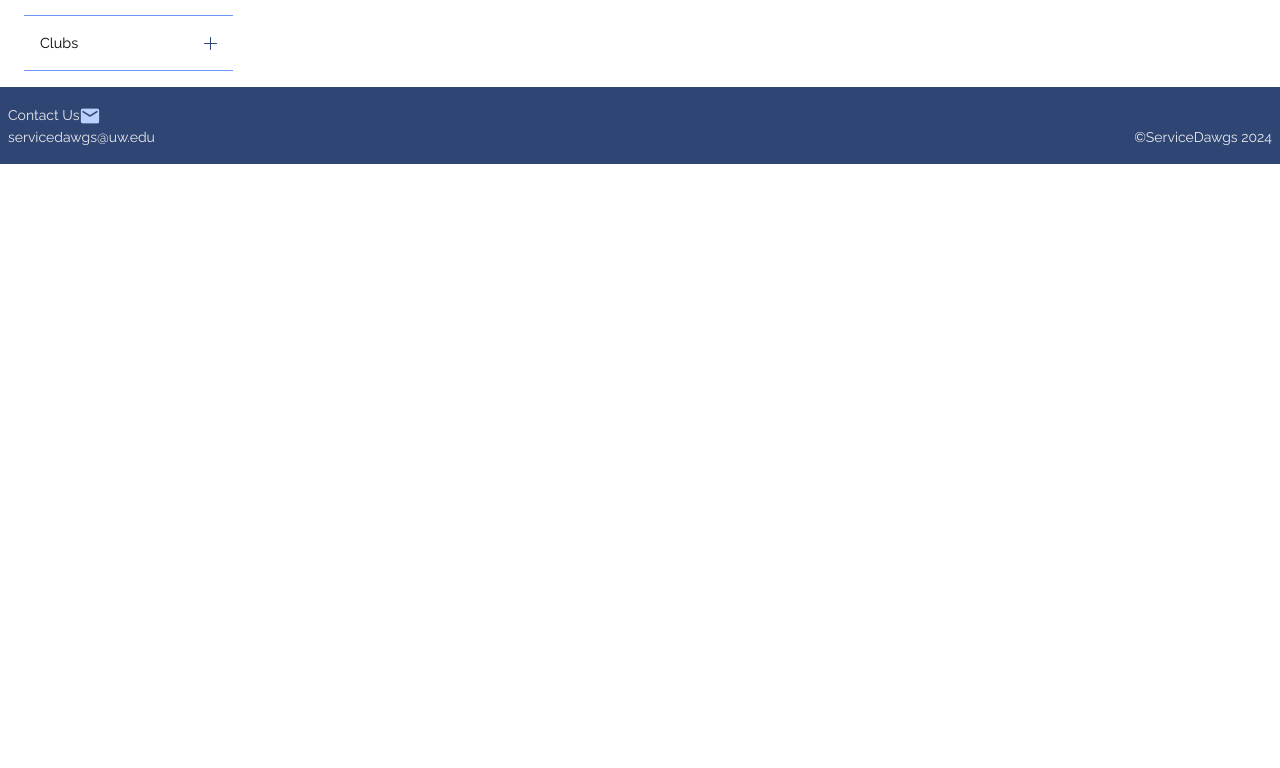
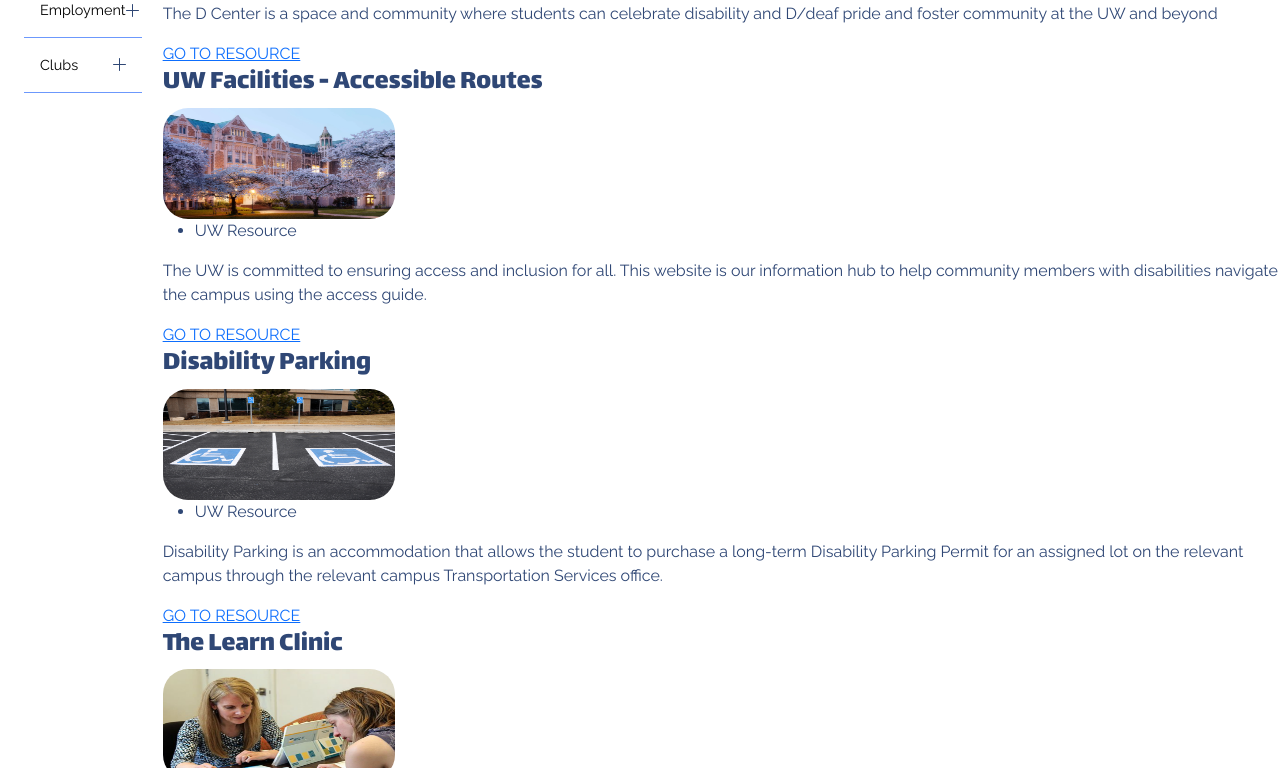
Before and after one commit to madiwake/INFO490-491-Capstone, a React app: page /resources in a window 1280 px wide. Shown: the part 637-1405 px from the top of the page. Before the commit the page ends 801 px from the top, so only its background shows below. Built offline with nearby package versions, Linux system fonts and the light colour scheme.

Commit message:
working on resource page, various changes

```diff
--- a/src/components/Footer.js
+++ b/src/components/Footer.js
@@ -13,7 +13,7 @@ export default function Footer(){
                 <small>
                     servicedawgs@uw.edu
                 </small>
-                <small>
+                <small className="copyright">
                     ©ServiceDawgs 2024
                 </small>
             </div>
--- a/src/components/ResourcePage.js
+++ b/src/components/ResourcePage.js
@@ -45,13 +45,32 @@ function FilterBar() {
 };
 
 function Resources(props) {
-    console.log(props.resourceType)
+    const resourceData = props.resourceData;
+    const resourceCards = resourceData.map((resource) => {
+        const tags = resource.tags.map((tag) => {
+            return (
+                <li key={tag} className={`${resource.tag} resource-card-tag`}>{tag}</li>
+            )
+        })
+        return (
+            <div key={resource.name} className="resource-card-container">
+                <h3 className="resource-card-name">{resource.name}</h3>
+                <img className="resource-card-img" src={resource.image} alt={resource.alt} />
+                <ul>
+                    {tags}
+                </ul>
+                <p>{resource.description}</p>
+                <a href={resource.link} target="_blank">GO TO RESOURCE</a>
+            </div>
+        )
+    });
     return (
         <div className="resourcePage-content-container">
             <FilterBar />
             <div className="resources">
                 <h2>{props.resourceType}</h2>
-                {props.resourceType}
+                {resourceCards}
+                {/* {props.resourceType} */}
             </div>
         </div>
     )
--- a/src/css/footer.css
+++ b/src/css/footer.css
@@ -9,6 +9,14 @@
 .footer .contact-container {
     padding-top: 1rem;
 }
+.footer .contact-container small {
+    display: flex;
+    align-items: center;
+}
+
+.footer .contact-container img {
+    padding-left: .5rem;
+}
 
 .footer .bottom-row-footer {
     display: flex;
--- a/src/css/resourcePageStyling.css
+++ b/src/css/resourcePageStyling.css
@@ -2,7 +2,6 @@
     display: flex;
     flex-direction: column;
 }
-
 .filterBar {
     padding-left: 1.5rem;
 }
@@ -66,6 +65,12 @@
     margin-left: .5rem;
 }
 
+.resource-card-img {
+    width: 232px;
+    height: 111px;
+    border-radius: 25px;
+}
+
 @media (min-width: 481px) {
     .resourcePage-content-container {
         flex-direction: row;
--- a/src/data/onlineResources.json
+++ b/src/data/onlineResources.json
@@ -5,7 +5,7 @@
         "name":"Better Help",
         "description":"BetterHelp is an online therapy platform that provides accessible mental health services to individuals seeking support for various concerns such as depression, anxiety, relationship issues, etc. Therapy is offered through messaging, live chat, phone calls, and video sessions, allowing users to communicate with licensed therapists at their own pace and convenience.",
         "link":"https://www.betterhelp.com/get-started/?go=true&utm_content=133524759310&utm_source=AdWords&utm_medium=Search_PPC_c&utm_term=betterhelp_b&network=g&placement=&target=&matchtype=b&utm_campaign=15234220559&ad_type=text&adposition=&kwd_id=kwd-299033048821&gad_source=1&gclid=EAIaIQobChMIhef6kcHShAMVRzCtBh2clg5bEAAYASAAEgJJpPD_BwE&not_found=1&gor=start",
-        "tags":["",""]
+        "tags":["Online Resource","Therapy"]
     },
     {
         "image":"img/quartet-health.png",
@@ -13,7 +13,7 @@
         "name":"Quartet Health",
         "description":"Quartet offers personalized care navigation services and connects individuals with mental health providers and resources to improve their overall well-being.",
         "link":"https://www.quartethealth.com/",
-        "tags":["",""]
+        "tags":["Online Resource","Therapy"]
     },
     {
         "image":"img/alma.png",
@@ -21,7 +21,7 @@
         "name":"Alma",
         "description":"Alma is a community of independent mental health care providers. While our team helps you navigate the search process, we don’t prescribe the rest. Each provider at Alma sets their own rates and makes their own decisions about going in-network with major insurance payers.",
         "link":"https://secure.helloalma.com/providers-landing/?utm_campaign=19949052412&utm_source=google&utm_medium=paid&utm_content=654402477788&utm_term=e_alma&adgroupid=144736291581&gclid=EAIaIQobChMI55XcqsHShAMVgR-tBh1y9wTWEAAYASAAEgLgq_D_BwE",
-        "tags":["",""]
+        "tags":["Online Resource","Therapy"]
     },
     {
         "image":"img/meetup.png",
@@ -29,7 +29,7 @@
         "name":"Meetup",
         "description":"Meet other local people interested in neurodiversity and disabilities: share experiences, inspire and encourage each other! Join a neurodiversity and or disability group.",
         "link":"https://www.meetup.com/",
-        "tags":["",""]
+        "tags":["Online Resource"]
     },
     {
         "image":"img/psychology-today.png",
@@ -37,6 +37,6 @@
         "name":"Psychology Today",
         "description":"An online platform that covers a wide range of topics related to psychology, mental health, and well-being. Features articles, blogs, news, and expert insights on various psychological topics, including therapy, relationships, self-improvement, and mental health conditions. Provides directories of therapists, psychiatrists, support groups, and treatment centers to help individuals find mental health resources in the area.",
         "link":"https://www.psychologytoday.com/us/therapists/online-counseling",
-        "tags":["",""]
+        "tags":["Online Resource"]
     }
 ]
--- a/src/data/seattleResources.json
+++ b/src/data/seattleResources.json
@@ -5,7 +5,7 @@
         "name":"Quartet Health",
         "description":"Quartet offers personalized care navigation services and connects individuals with mental health providers and resources to improve their overall well-being.",
         "link":"https://www.quartethealth.com/",
-        "tags":["",""]
+        "tags":["Seattle Resource", "Therapy"]
     },
     {
         "image":"img/society-for-neurodiversity.png",
@@ -13,7 +13,7 @@
         "name":"Society for Neurodiversity",
         "description":"S4Nd’s peer support groups are run by and for neurodiverse people. The groups offer members mutual support, guidance and the sharing of information. All S4Nd peer support groups are open to anyone who identifies as neurodiverse.",
         "link":"https://www.s4nd.org/",
-        "tags":["",""]
+        "tags":["Seattle Resource"]
     },
     {
         "image":"img/betterhelp.png",
@@ -21,7 +21,7 @@
         "name":"Better Help",
         "description":"BetterHelp is an online therapy platform that provides accessible mental health services to individuals seeking support for various concerns such as depression, anxiety, relationship issues, etc. Therapy is offered through messaging, live chat, phone calls, and video sessions, allowing users to communicate with licensed therapists at their own pace and convenience.",
         "link":"https://www.betterhelp.com/get-started/?go=true&utm_content=133524759310&utm_source=AdWords&utm_medium=Search_PPC_c&utm_term=betterhelp_b&network=g&placement=&target=&matchtype=b&utm_campaign=15234220559&ad_type=text&adposition=&kwd_id=kwd-299033048821&gad_source=1&gclid=EAIaIQobChMIhef6kcHShAMVRzCtBh2clg5bEAAYASAAEgJJpPD_BwE&not_found=1&gor=start",
-        "tags":["",""]
+        "tags":["Seattle Resource","Therapy"]
     },
     {
         "image":"img/meetup.png",
@@ -29,6 +29,6 @@
         "name":"Meetup",
         "description":"Meet other local people interested in neurodiversity and disabilities: share experiences, inspire and encourage each other! Join a neurodiversity and or disability group.",
         "link":"https://www.meetup.com/",
-        "tags":["",""]
+        "tags":["Seattle Resource"]
     }
 ]
--- a/src/data/uwResources.json
+++ b/src/data/uwResources.json
@@ -5,7 +5,7 @@
         "name":"D-Center",
         "description":"The D Center is a space and community where students can celebrate disability and D/deaf pride and foster community at the UW and beyond",
         "link":"https://depts.washington.edu/dcenter/",
-        "tags":["",""]
+        "tags":["UW Resource"]
     },
     {
         "image":"img/accessible-routes.png",
@@ -13,7 +13,7 @@
         "name":"UW Facilities - Accessible Routes",
         "description":"The UW is committed to ensuring access and inclusion for all. This website is our information hub to help community members with disabilities navigate the campus using the access guide.",
         "link":"https://facilities.uw.edu/access-guide",
-        "tags":["",""]
+        "tags":["UW Resource"]
     },
     {
         "image":"img/disability-parking.png",
@@ -21,7 +21,7 @@
         "name":"Disability Parking",
         "description":"Disability Parking is an accommodation that allows the student to purchase a long-term Disability Parking Permit for an assigned lot on the relevant campus through the relevant campus Transportation Services office.",
         "link":"https://depts.washington.edu/uwdrs/current-students/accommodations/disability-parking/",
-        "tags":["",""]
+        "tags":["UW Resource"]
     },
     {
         "image":"img/learn-clinic.png",
@@ -29,7 +29,7 @@
         "name":"The Learn Clinic",
         "description":"The LEARN Clinic is a self-sustained specialty clinic within the University of Washington’s Psychological Services and Training Clinic.",
         "link":"https://psych.uw.edu/community/the-clinic/the-learn-clinic",
-        "tags":["",""]
+        "tags":["UW Resource"]
     },
     {
         "image":"img/drs.png",
@@ -37,7 +37,7 @@
         "name":"DRS - Disability Resource Center",
         "description":"An organization within UW, providing support, accommodations, and resources to individuals with disabilities, ensuring access and inclusion for all students with disabilities.",
         "link":"https://depts.washington.edu/uwdrs/",
-        "tags":["",""]
+        "tags":["UW Resource"]
     },
     {
         "image":"img/disability-studies.png",
@@ -45,7 +45,7 @@
         "name":"Disability Studies UW",
         "description":"Disability Studies is a multi-disciplinary field that investigates, critiques, and enhances Western society’s understandings of disability. ",
         "link":"https://disabilitystudies.washington.edu/",
-        "tags":["",""]
+        "tags":["UW Resource"]
     },
     {
         "image":"img/accommodations.png",
@@ -53,7 +53,7 @@
         "name":"UW Common Accommodations",
         "description":"Common accommodations for UW students to explore on campus.",
         "link":"https://depts.washington.edu/uwdrs/current-students/accommodations/",
-        "tags":["",""]
+        "tags":["UW Resource"]
     },
     {
         "image":"img/pupsupport.png",
@@ -61,7 +61,7 @@
         "name":"PupSupport",
         "description":"Pup Support is a student-led organization with a focus on providing mental health resources to college students creatively. They help break the barriers that college students face with their mental health and ultimately help our community sustain and develop healthy mental health skills.",
         "link":"http://depts.washington.edu/ecc/cultivating-a-culture-of-care-initiative/uw-pup-support/",
-        "tags":["",""]
+        "tags":["UW Resource","RSO"]
     },
     {
         "image":"img/bestbuddies.png",
@@ -69,23 +69,23 @@
         "name":"Best Buddies",
         "description":"Best Buddies International is an international nonprofit dedicated to establishing a global movement that creates opportunities for one-to-one friendships, integrated employment, leadership development, and inclusive living for individuals with intellectual and developmental disabilities (IDD).",
         "link":"https://careers.uw.edu/organizations/best-buddies/",
-        "tags":["",""]
+        "tags":["UW Resource","RSO"]
     },
     {
         "image":"img/adlj.png",
-        "alt":"The Alliance for Disability Law and Justice logo. A purpuple bacground with a light gold circle in the middle. In the circle at bold letter A,D,L, and J with a small text stating Alliance for Disability Law and Justice",
+        "alt":"The Alliance for Disability Law and Justice logo. A purpuple background with a light gold circle in the middle. In the circle at bold letter A,D,L, and J with a small text stating Alliance for Disability Law and Justice",
         "name":"Alliance for Disability Law and Justice",
         "description":"The Alliance for Disability Law and Justice (ADLJ) at UW Law advocates for a more inclusive, accessible, and holistic approach to law school from a foundation of anti-racism, intersectionality, and anti-ableism. ",
         "link":"https://depts.washington.edu/dcenter/alliance-for-disability-law-and-justice-adlj/",
-        "tags":["",""]
+        "tags":["UW Resource","RSO"]
     },
     {
-        "image":"img/ability/png",
+        "image":"img/ability.png",
         "alt":"Blue background with the word 'ability' in bold orange letters.",
         "name":"Ability",
         "description":"Ability's goal is to create disability community and accessibility awareness within the computing community. Our club is open to all UW students, but based in the Allen School for Computer Science & Engineering. The computing community at UW is a tight-knit community.",
         "link":"https://depts.washington.edu/dcenter/ability/",
-        "tags":["",""]
+        "tags":["UW Resource","RSO"]
     },
     {
         "image":"img/aslclub.png",
@@ -93,7 +93,7 @@
         "name":"UW ASL Club",
         "description":"We bring Deaf, hard-of-hearing, and hearing students together by communicating in sign language, learning about the Deaf culture, and providing support to the Deaf community.",
         "link":"https://depts.washington.edu/dcenter/asl-club/",
-        "tags":["",""]
+        "tags":["UW Resource","RSO"]
     },
     {
         "image":"img/huskies-for-neurodiversity.png",
@@ -101,7 +101,7 @@
         "name":"Huskies for Neurodiversity",
         "description":"Huskies for Neurodiversity is a student-led initiative that promotes visibility and acceptance of neurodiversity at UW campus and beyond through articles, lived experience interviews with neurodivergent people, interactive website, and panel events.",
         "link":"https://huskylink.washington.edu/engage/organization/huskiesforneurodiversity",
-        "tags":["",""]
+        "tags":["UW Resource","RSO"]
     },
     {
         "image":"img/sdc.png",
@@ -109,7 +109,7 @@
         "name":"ASUW Student Disability Commission",
         "description":"The SDC is a student-led disability advocacy organization housed under ASUW. The SDC puts on events addressing relevant topics within the Disability community, and advocates on campus for greater access for disabled students.",
         "link":"http://sdc.asuw.org/",
-        "tags":["",""]
+        "tags":["UW Resource","RSO"]
     },
     {
         "image":"img/autistics-at-uw.png",
@@ -117,7 +117,7 @@
         "name":"Autistics @ UW",
         "description":"We hope to provide a friendly and accessible social space for UW students who are Autistic or questioning if they are Autistic. It is a way for Autistic/questioning students to make friends with others on the spectrum and participate in social events that are designed to be aware of their needs.",
         "link":"https://huskylink.washington.edu/organization/autistics",
-        "tags":["",""]
+        "tags":["UW Resource","RSO"]
     },
     {
         "image":"img/dasa.png",
@@ -125,7 +125,7 @@
         "name":"DASA - Disability Advocacy Student Alliance",
         "description":"DASA is a student group facilitated for and by students. Our goal is to address the needs and concern of the disability community and its allies on the University of Washington campus regarding the issue of disability. We aim to represent student interest while working with allied student groups, UW administration and the off campus community.",
         "link":"https://depts.washington.edu/dcenter/dasa/",
-        "tags":["",""]
+        "tags":["UW Resource", "RSO"]
     },
     {
         "image":"img/do-it.png",
@@ -133,7 +133,7 @@
         "name":"DO-IT - Disabilities, Opportunities, Internetworking, and Technology",
         "description":"The DO-IT (Disabilities, Opportunities, Internetworking, and Technology) Center is dedicated to empowering people with disabilities through technology and education. It promotes awareness and accessibility—in both the classroom and the workplace—to maximize the potential of individuals with disabilities and make our communities more vibrant, diverse, and inclusive.",
         "link":"https://www.washington.edu/doit/",
-        "tags":["",""]
+        "tags":["UW Resource", "RSO"]
     },
     {
         "image":"img/husky-adapt.png",
@@ -141,6 +141,6 @@
         "name":"Husky ADAPT - Accessible Design and Play Technology",
         "description":"Husky ADAPT is a student organization at the University of Washington, Seattle campus that is dedicated to supporting accessible design and inclusive play technology. We train the next generation of inclusively-minded engineers, clinicians, and educators to help make the world a more equitable place.",
         "link":"https://www.huskyadapt.me.uw.edu/",
-        "tags":["",""]
+        "tags":["UW Resource", "RSO"]
     }
 ]
--- a/src/index.js
+++ b/src/index.js
@@ -16,7 +16,7 @@ const root = ReactDOM.createRoot(document.getElementById('root'));
 root.render(
   <BrowserRouter>
     <App
-      onlineResource={ONLINERESOURCES}
+      onlineResources={ONLINERESOURCES}
       seattleResources={SEATTLERESOURCES}
       uwResources={UWRESOURCES}
     />
```
